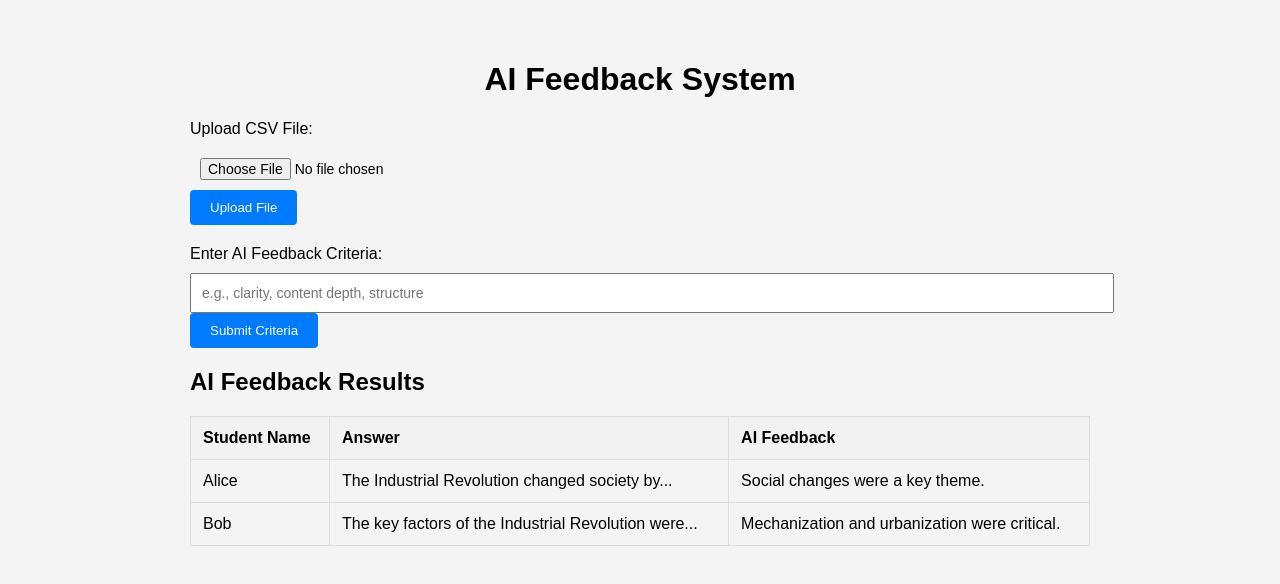
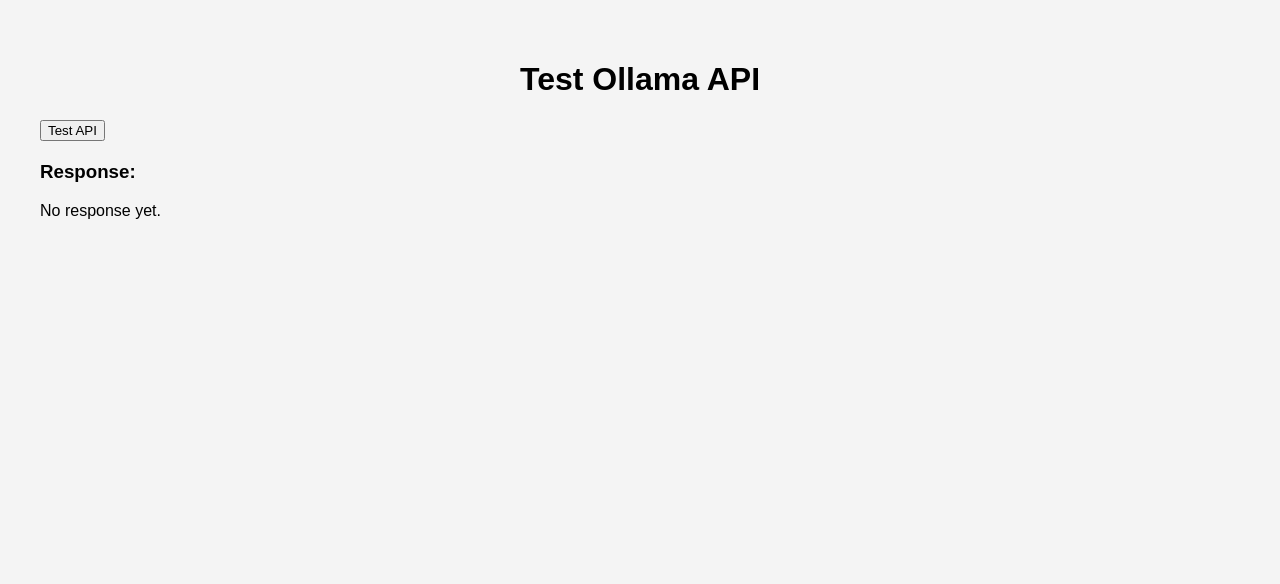
Before and after one commit to MattMiss/ai-teachers-assistant, a React (Vite) app: page /test in a window 1280 px wide. Shown: the top 584 px of the page. Built offline with nearby package versions, Linux system fonts and the light colour scheme.

Commit message:
Added OllamaTestPage to test calling the Ollama API

```diff
--- a/package.json
+++ b/package.json
@@ -11,7 +11,8 @@
   },
   "dependencies": {
     "react": "^18.3.1",
-    "react-dom": "^18.3.1"
+    "react-dom": "^18.3.1",
+    "react-router-dom": "^7.1.3"
   },
   "devDependencies": {
     "@eslint/js": "^9.17.0",
--- a/src/App.jsx
+++ b/src/App.jsx
@@ -1,86 +1,15 @@
-import { useState, useEffect } from 'react';
+import { BrowserRouter as Router, Routes, Route } from "react-router-dom";
+import MainPage from "./components/MainPage";
+import OllamaTestPage from "./components/OllamaTestPage";
 
 function App() {
-    const [criteria, setCriteria] = useState('');
-    const [file, setFile] = useState(null);
-
-    useEffect(() => {
-        console.log(file);
-    }, [file]);
-
-    const handleFileUpload = (event) => {
-        setFile(event.target.files[0]);
-        alert(`File uploaded: ${event.target.files[0]?.name || 'No file selected'}`);
-    };
-
-    const handleCriteriaSubmit = () => {
-        if (criteria) {
-            alert(`Criteria submitted: ${criteria}`);
-        } else {
-            alert('Please enter criteria');
-        }
-    };
-
     return (
-        <div className="container">
-            <h1>AI Feedback System</h1>
-
-            {/* File Upload Section */}
-            <div className="upload-section">
-                <label htmlFor="file-upload">Upload CSV File:</label>
-                <input
-                    type="file"
-                    id="file-upload"
-                    accept=".csv"
-                    onChange={handleFileUpload}
-                />
-                <button className="upload-btn" onClick={() => alert('Placeholder for file upload logic')}>
-                    Upload File
-                </button>
-            </div>
-
-            {/* Criteria Input Section */}
-            <div className="criteria-section">
-                <label htmlFor="criteria-input">Enter AI Feedback Criteria:</label>
-                <input
-                    type="text"
-                    id="criteria-input"
-                    placeholder="e.g., clarity, content depth, structure"
-                    value={criteria}
-                    onChange={(e) => setCriteria(e.target.value)}
-                />
-                <button className="submit-btn" onClick={handleCriteriaSubmit}>
-                    Submit Criteria
-                </button>
-            </div>
-
-            {/* Results Section */}
-            <div className="result-section">
-                <h2>AI Feedback Results</h2>
-                <table>
-                    <thead>
-                        <tr>
-                            <th>Student Name</th>
-                            <th>Answer</th>
-                            <th>AI Feedback</th>
-                        </tr>
-                    </thead>
-                    <tbody>
-                        {/* Example dynamic content */}
-                        <tr>
-                            <td>Alice</td>
-                            <td>The Industrial Revolution changed society by...</td>
-                            <td>Social changes were a key theme.</td>
-                        </tr>
-                        <tr>
-                            <td>Bob</td>
-                            <td>The key factors of the Industrial Revolution were...</td>
-                            <td>Mechanization and urbanization were critical.</td>
-                        </tr>
-                    </tbody>
-                </table>
-            </div>
-        </div>
+        <Router>
+            <Routes>
+                <Route path="/" element={<MainPage />} />
+                <Route path="/test" element={<OllamaTestPage />} />
+            </Routes>
+        </Router>
     );
 }
 
--- /dev/null
+++ b/src/components/MainPage.jsx
@@ -0,0 +1,92 @@
+import { useState, useEffect } from "react";
+import { Link } from "react-router-dom";
+
+const MainPage = () => {
+    const [criteria, setCriteria] = useState("");
+    const [file, setFile] = useState(null);
+
+    useEffect(() => {
+        console.log(file);
+    }, [file]);
+
+    const handleFileUpload = (event) => {
+        setFile(event.target.files[0]);
+        alert(`File uploaded: ${event.target.files[0]?.name || "No file selected"}`);
+    };
+
+    const handleCriteriaSubmit = () => {
+        if (criteria) {
+            alert(`Criteria submitted: ${criteria}`);
+        } else {
+            alert("Please enter criteria");
+        }
+    };
+
+    return (
+        <div className="container">
+            <h1>AI Feedback System</h1>
+            <nav>
+                <Link to="/test" className="nav-link">
+                    Go to Test Page
+                </Link>
+            </nav>
+
+            {/* File Upload Section */}
+            <div className="upload-section">
+                <label htmlFor="file-upload">Upload CSV File:</label>
+                <input
+                    type="file"
+                    id="file-upload"
+                    accept=".csv"
+                    onChange={handleFileUpload}
+                />
+                <button className="upload-btn" onClick={() => alert("Placeholder for file upload logic")}>
+                    Upload File
+                </button>
+            </div>
+
+            {/* Criteria Input Section */}
+            <div className="criteria-section">
+                <label htmlFor="criteria-input">Enter AI Feedback Criteria:</label>
+                <input
+                    type="text"
+                    id="criteria-input"
+                    placeholder="e.g., clarity, content depth, structure"
+                    value={criteria}
+                    onChange={(e) => setCriteria(e.target.value)}
+                />
+                <button className="submit-btn" onClick={handleCriteriaSubmit}>
+                    Submit Criteria
+                </button>
+            </div>
+
+            {/* Results Section */}
+            <div className="result-section">
+                <h2>AI Feedback Results</h2>
+                <table>
+                    <thead>
+                        <tr>
+                            <th>Student Name</th>
+                            <th>Answer</th>
+                            <th>AI Feedback</th>
+                        </tr>
+                    </thead>
+                    <tbody>
+                        <tr>
+                            <td>Alice</td>
+                            <td>The Industrial Revolution changed society by...</td>
+                            <td>Social changes were a key theme.</td>
+                        </tr>
+                        <tr>
+                            <td>Bob</td>
+                            <td>The key factors of the Industrial Revolution were...</td>
+                            <td>Mechanization and urbanization were critical.</td>
+                        </tr>
+                    </tbody>
+                </table>
+            </div>
+        </div>
+    );
+};
+
+export default MainPage;
--- /dev/null
+++ b/src/components/OllamaTestPage.jsx
@@ -0,0 +1,78 @@
+import { useState } from "react";
+import formattedTestData from "../data/formattedTestData";
+
+const OllamaTestPage = () => {
+  const [response, setResponse] = useState("");
+  const [loading, setLoading] = useState(false);
+
+  const handleTestOllama = async () => {
+    setLoading(true);
+    setResponse("");
+
+    const prompt = generatePrompt(formattedTestData);
+
+    try {
+      const res = await fetch("http://localhost:11434/api/generate", {
+        method: "POST",
+        headers: {
+          "Content-Type": "application/json",
+        },
+        body: JSON.stringify({
+          model: "llama3.2",
+          prompt,
+        }),
+      });
+
+      if (res.ok) {
+        const reader = res.body.getReader();
+
+        while (true) {
+            const { done, value } = await reader.read();
+            if (done) break;
+
+            const chunk = new TextDecoder("utf-8").decode(value);
+            const result = JSON.parse(chunk);
+            setResponse((prev) => prev + result.response || "");
+        }
+
+      } else {
+        const errorText = await res.text();
+        setResponse(`Error: ${res.status} - ${errorText}`);
+      }
+    } catch (error) {
+      setResponse(`Error: ${error.message}`);
+    } finally {
+      setLoading(false);
+    }
+  };
+
+  const generatePrompt = (data) => {
+    let prompt = "Here are some questions about programming and answers from various people. Summarize each question based on the range of answers provided, and analyze what people generally think about each topic.\n\n";
+
+    data.questions_and_answers.forEach((qa) => {
+      prompt += `Q: ${qa.question}\n`;
+      qa.answers.forEach((answer, idx) => {
+        prompt += `A${idx + 1}: ${answer}\n`;
+      });
+      prompt += "\n";
+    });
+
+    prompt += "Now, summarize each question based on the range of answers and analyze what people generally think about these topics.";
+    return prompt;
+  };
+
+  return (
+    <div style={{ padding: "20px" }}>
+      <h1>Test Ollama API</h1>
+      <button onClick={handleTestOllama} disabled={loading}>
+        {loading ? "Loading..." : "Test API"}
+      </button>
+      <div style={{ marginTop: "20px", whiteSpace: "pre-wrap" }}>
+        <h3>Response:</h3>
+        <p>{response || "No response yet."}</p>
+      </div>
+    </div>
+  );
+};
+
+export default OllamaTestPage;
--- /dev/null
+++ b/src/data/formattedTestData.js
@@ -0,0 +1,36 @@
+const formattedTestData = {
+    questions_and_answers: [
+      {
+        question: "What was your experience learning recursion?",
+        answers: [
+          "At first, I thought recursion was like magic—then I realized it was just me calling myself over and over again.",
+          "I loved the elegance of recursion! But debugging a stack overflow wasn’t so elegant.",
+          "I struggled to wrap my head around it until I visualized it with a whiteboard diagram.",
+          "It was frustrating at first, but once I solved my first recursive problem, I felt unstoppable.",
+          "Recursion? Oh, you mean that thing that endlessly crashes my programs?",
+        ],
+      },
+      {
+        question: "What’s your opinion on JavaScript’s ‘this’ keyword?",
+        answers: [
+          "‘This’ is like a rebellious teenager—it never behaves the way you expect.",
+          "After learning about arrow functions, I finally made peace with ‘this’.",
+          "I spent more time Googling ‘JavaScript this confusion’ than writing actual code.",
+          "I think ‘this’ is brilliant once you understand how context works.",
+          "Wait...I thought we were talking about pronouns?",
+        ],
+      },
+      {
+        question: "What do you enjoy most about debugging your code?",
+        answers: [
+          "Finding that one missing semicolon is oddly satisfying.",
+          "I enjoy the detective work—it’s like solving a crime scene, except I’m the criminal.",
+          "I don’t enjoy debugging, but I do enjoy the relief when the bug is finally fixed.",
+          "Debugging is the moment I realize past me was out to sabotage future me.",
+          "I enjoy nothing about debugging. It's just pain...but necessary pain.",
+        ],
+      },
+    ],
+  };
+
+  export default formattedTestData;
```
Also changed, not shown: 1 other file (tests, documents, lock files or other folders).
